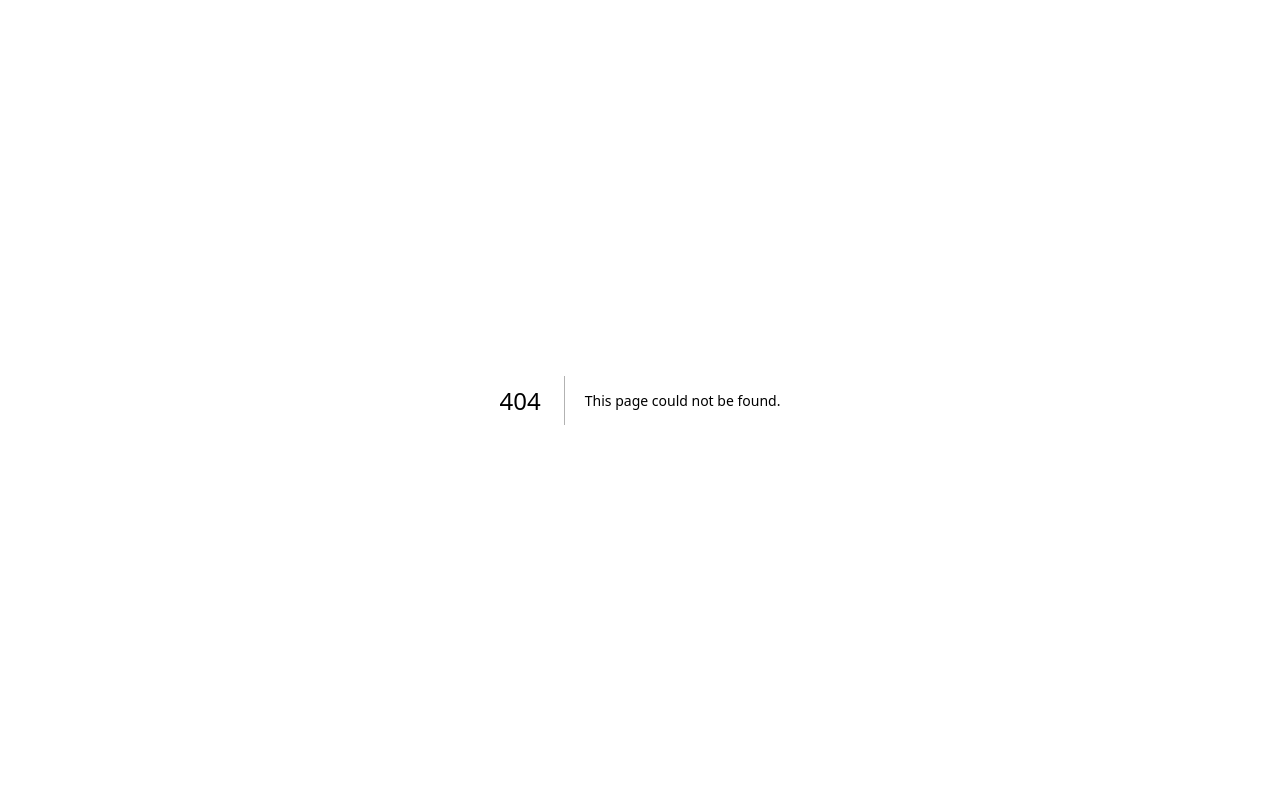
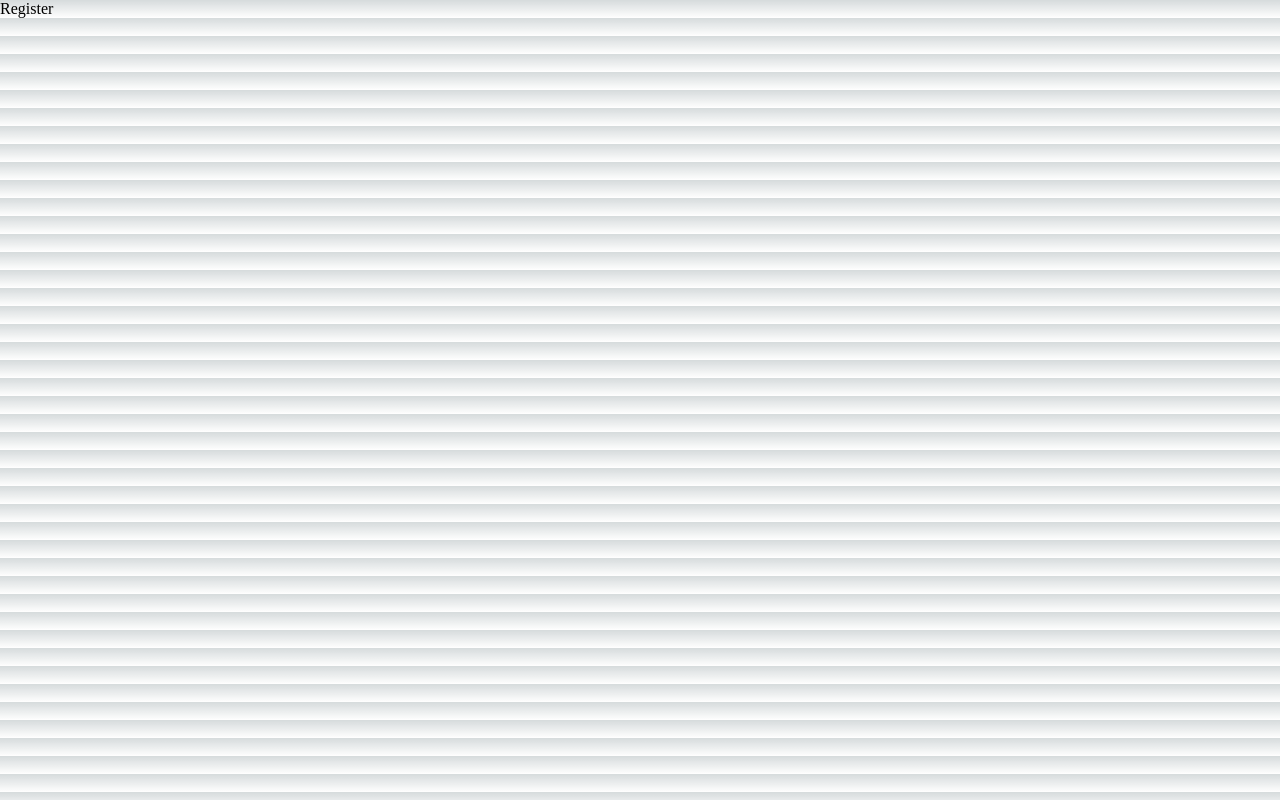
Before and after one commit to blingblingredstar/daily-todo, a Next.js app: page /register in a window 1280 px wide. Before the commit this address had no page. Built offline with nearby package versions, Linux system fonts and the light colour scheme.

Commit message:
feat: add base routes

```diff
--- /dev/null
+++ b/app/(auth)/layout.tsx
@@ -0,0 +1,7 @@
+import { FC, PropsWithChildren } from 'react';
+
+const Layout: FC<PropsWithChildren> = ({ children }) => {
+  return <div>{children}</div>;
+};
+
+export default Layout;
--- /dev/null
+++ b/app/(auth)/register/page.tsx
@@ -0,0 +1,7 @@
+import { FC } from 'react';
+
+const RegisterPage: FC = () => {
+  return <div>Register</div>;
+};
+
+export default RegisterPage;
```
Also changed, not shown: app/(auth)/signin/page.tsx (added, +7 -0 lines), app/(dashboard)/layout.tsx (added, +7 -0 lines), app/(dashboard)/project/[id]/page.tsx (added, +7 -0 lines).
